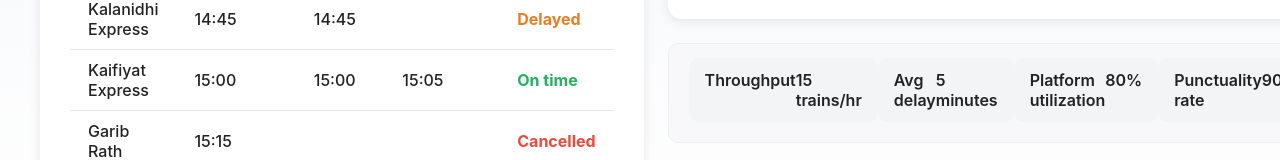
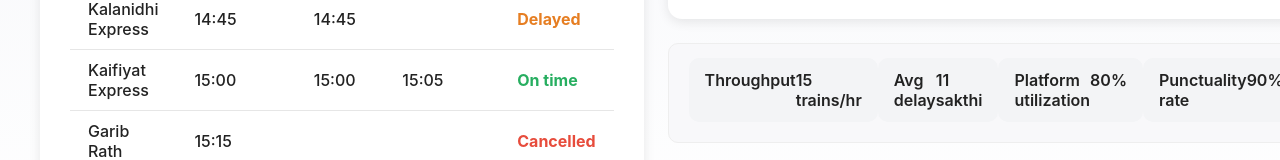
Before and after one commit to gowriprasath-v/train_traffic, a React (Create React App) app in the folder railway-dashboard/: page / in a window 1280 px wide. Shown: the part 866-1026 px from the top of the page. Built offline with nearby package versions, Linux system fonts and the light colour scheme.

Commit message:
Changed 1

```diff
--- a/railway-dashboard/src/components/KPIs.js
+++ b/railway-dashboard/src/components/KPIs.js
@@ -3,7 +3,7 @@
 function KPIs() {
   const metrics = [
     { label: 'Throughput', value: '15 trains/hr' },
-    { label: 'Avg delay', value: '5 minutes' },
+    { label: 'Avg delay', value: ' 11 sakthi' },
     { label: 'Platform utilization', value: '80%' },
     { label: 'Punctuality rate', value: '90%' },
   ];
```
